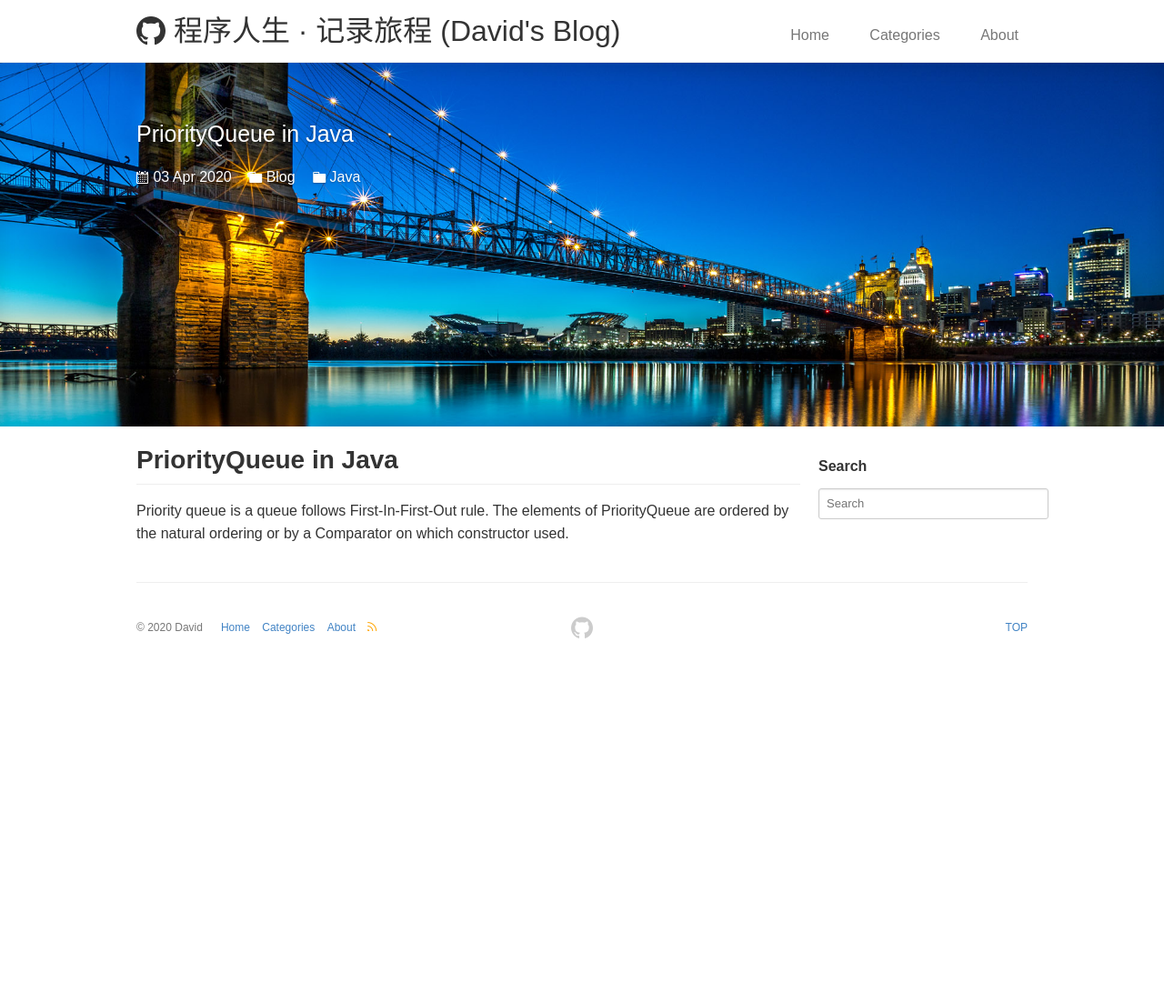
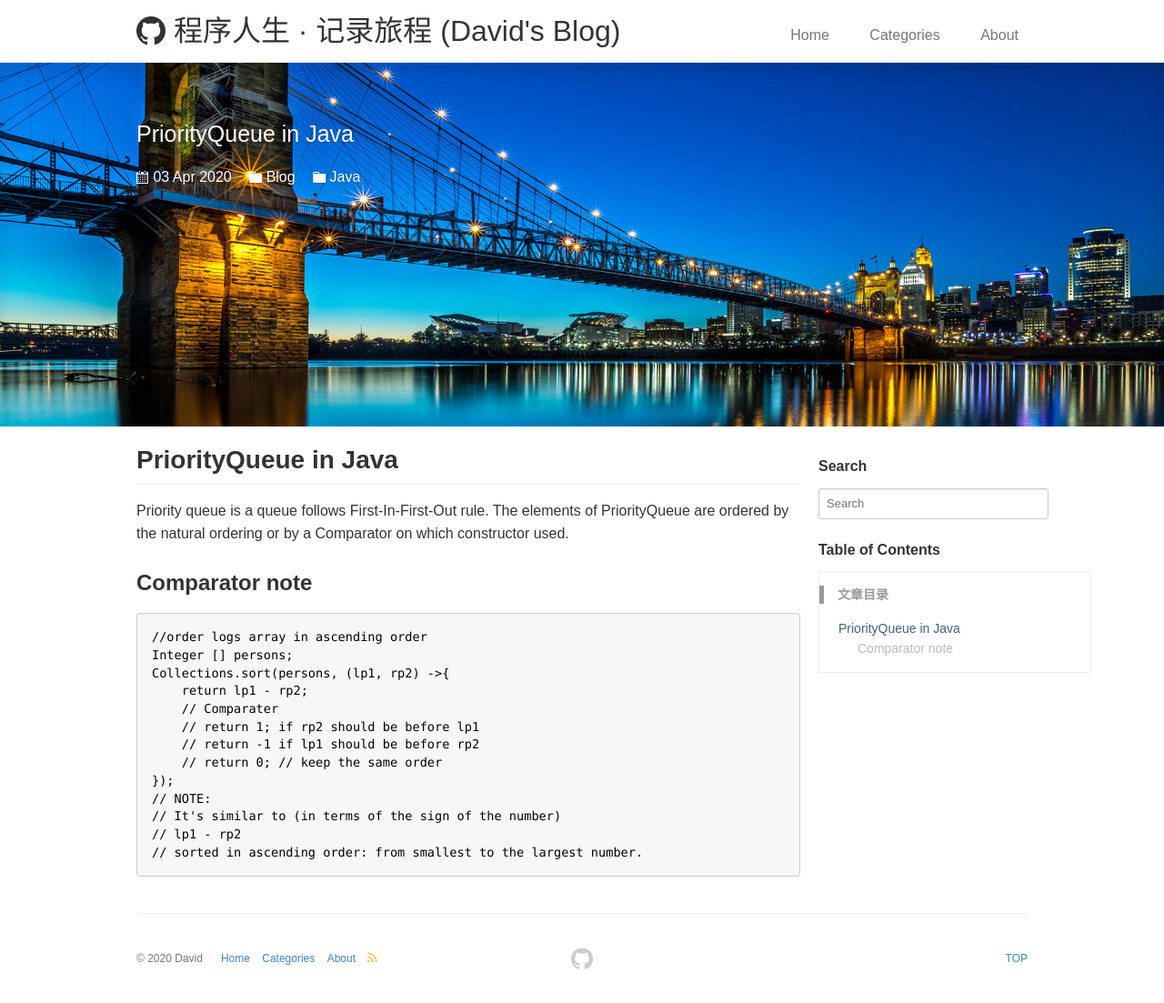
Before and after one commit to wbing520/wbing520.github.io, a Jekyll site: the page built from _posts/Java/2020-04-03-PriorityQueueInJava.md, in a window 1280 px wide. Shown: the whole page at 91% size. Built offline with Jekyll 4.4.1, drawn with Linux system fonts in a browser that asks for light colours; comment, search, counter and statistics services are not loaded; before the commit the page ends 900 px from its top, so only the background shows below that.

Commit message:
Comparator small - big

````diff
--- a/_posts/Java/2020-04-03-PriorityQueueInJava.md
+++ b/_posts/Java/2020-04-03-PriorityQueueInJava.md
@@ -7,4 +7,23 @@ keywords: blog, java, Data Structures
 ---
 
 ## PriorityQueue in Java
+
 Priority queue is a queue follows First-In-First-Out rule. The elements of PriorityQueue are ordered by the natural ordering or by a Comparator on which constructor used.
+
+### Comparator note
+
+``` Java
+//order logs array in ascending order
+Integer [] persons;
+Collections.sort(persons, (lp1, rp2) ->{
+    return lp1 - rp2;
+    // Comparater
+    // return 1; if rp2 should be before lp1
+    // return -1 if lp1 should be before rp2
+    // return 0; // keep the same order
+});
+// NOTE:
+// It's similar to (in terms of the sign of the number)
+// lp1 - rp2
+// sorted in ascending order: from smallest to the largest number.
+```
````
